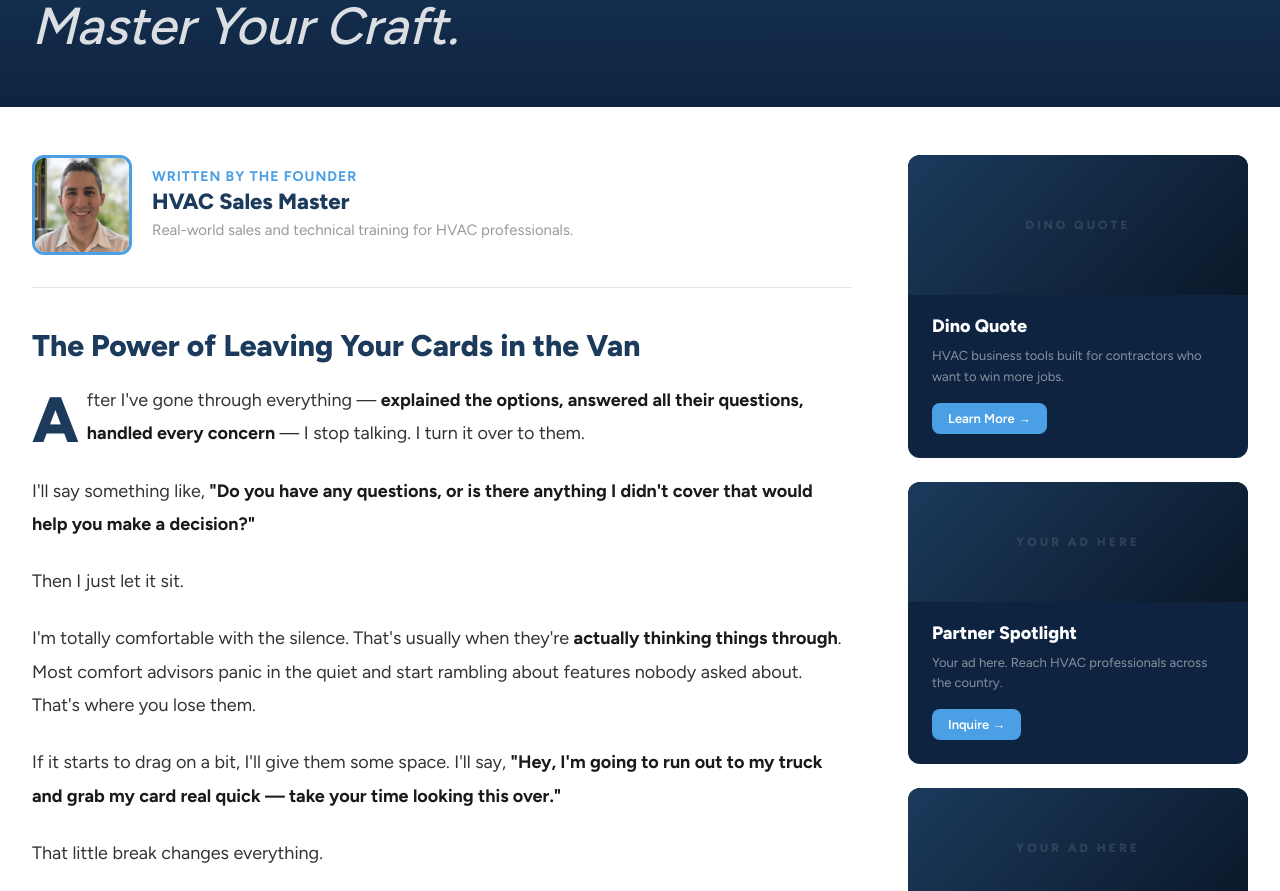
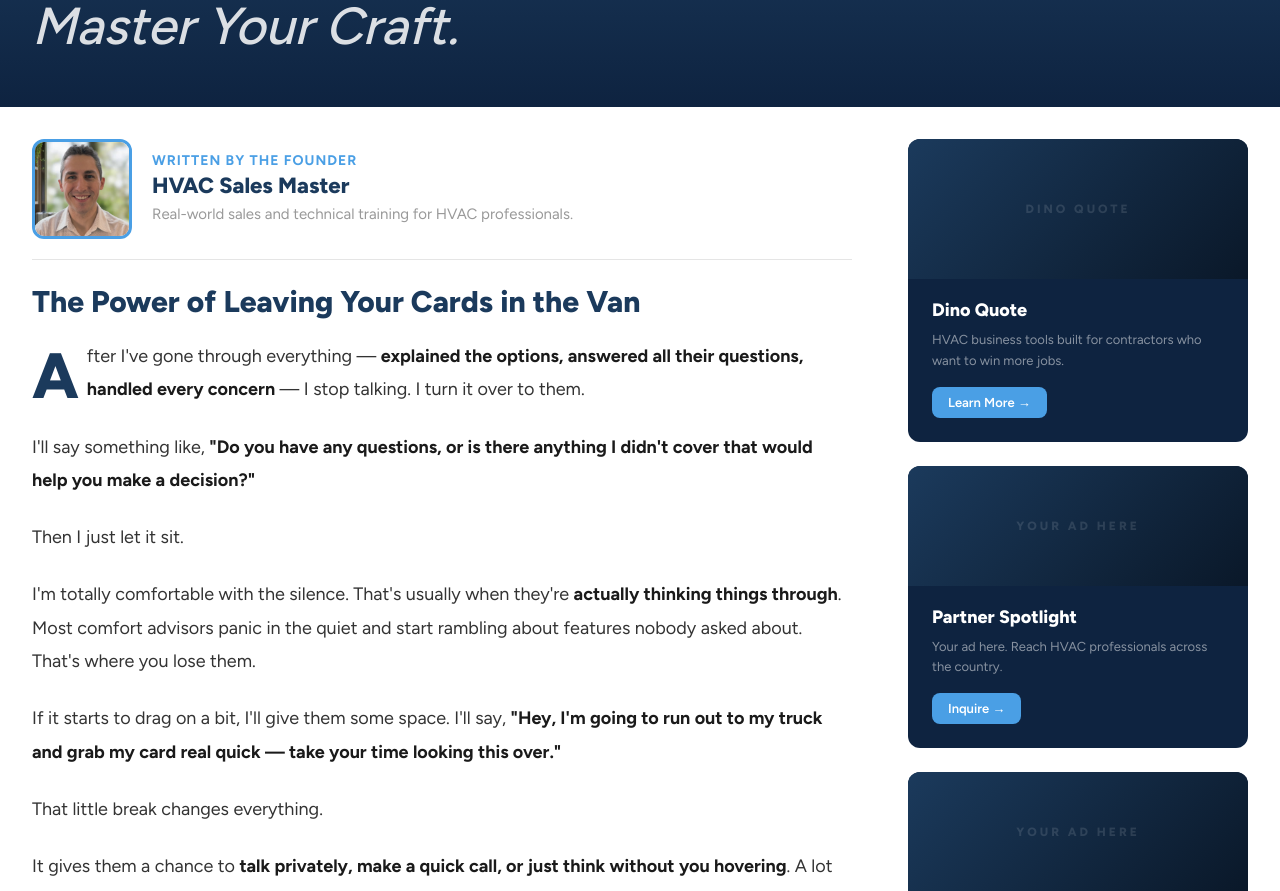
Before and after one commit to Ishack94/HVAC-sales-master, a React (Vite) app: page / in a window 1280 px wide. Shown: the part 200-1091 px from the top of the page. Built offline with nearby package versions, Linux system fonts and the light colour scheme.

Commit message:
remove scroll animations, close content gap
Co-Authored-By: Claude Sonnet 4.6 <noreply@anthropic.com>

```diff
--- a/src/pages/Home.jsx
+++ b/src/pages/Home.jsx
@@ -2,7 +2,6 @@ import React, { useState } from 'react'
 import { Link } from 'react-router-dom'
 import Banner from '../components/Layout/Banner'
 import Sidebar from '../components/Layout/Sidebar'
-import useScrollReveal from '../hooks/useScrollReveal'
 import { salesArticles, proArticles } from '../utils/articleData'
 import headshotSrc from '../assets/headshot.png'
 import styles from './Home.module.css'
@@ -16,7 +15,6 @@ const sidebarLinks = [
 ]
 
 export default function Home() {
-  useScrollReveal()
   const [email, setEmail] = useState('')
   const [status, setStatus] = useState('idle')
   const [message, setMessage] = useState('')
@@ -40,7 +38,7 @@ export default function Home() {
         <main className={styles.main}>
 
           {/* Author row */}
-          <div className={`${styles.authorRow} reveal`}>
+          <div className={styles.authorRow}>
             <img src={headshotSrc} alt="HVAC Sales Master founder" className={styles.headshot} />
             <div className={styles.authorText}>
               <p className={styles.authorLabel}>Written by the Founder</p>
@@ -50,7 +48,7 @@ export default function Home() {
           </div>
 
           {/* Body content */}
-          <div className={`${styles.body} reveal`}>
+          <div className={styles.body}>
             <h2>The Power of Leaving Your Cards in the Van</h2>
 
             <p>After I've gone through everything — <strong>explained the options, answered all their questions, handled every concern</strong> — I stop talking. I turn it over to them.</p>
--- a/src/pages/Home.module.css
+++ b/src/pages/Home.module.css
@@ -1,7 +1,7 @@
 .layout {
   max-width: 1400px;
   margin: 0 auto;
-  padding: 48px 32px 80px;
+  padding: 32px 32px 80px;
   display: flex;
   gap: 56px;
   align-items: flex-start;
@@ -17,9 +17,9 @@
   display: flex;
   align-items: center;
   gap: 20px;
-  padding-bottom: 32px;
+  padding-bottom: 20px;
   border-bottom: 1px solid #e5e5e5;
-  margin-bottom: 40px;
+  margin-bottom: 24px;
 }
 
 .headshot {
```
